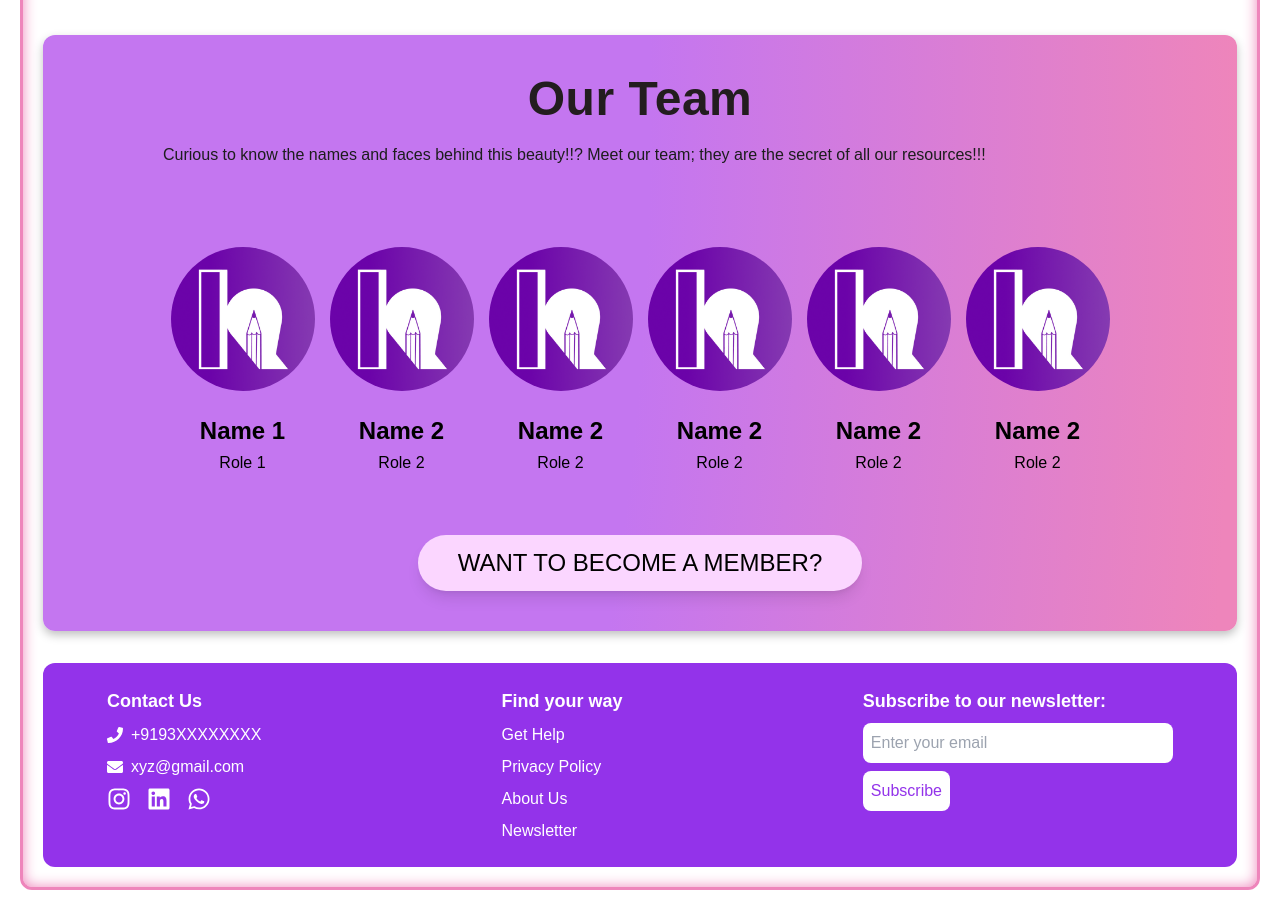
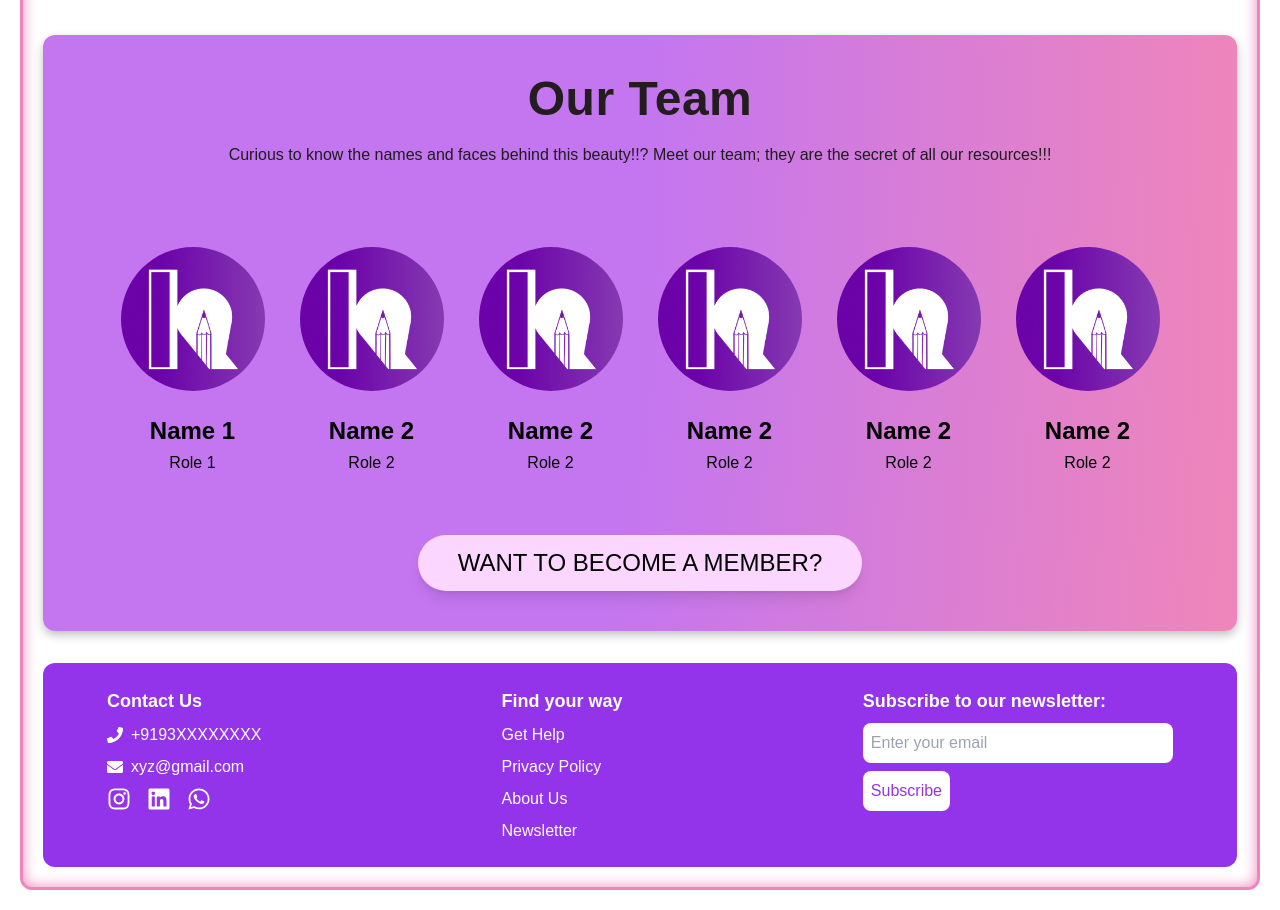
Before and after one commit to Soumyadipmaity1/k-prep-main, a Next.js app: page / in a window 1280 px wide. Shown: the part 1780-2690 px from the top of the page. Built offline with nearby package versions, Linux system fonts and the light colour scheme; a web font is replaced by a local one.

Commit message:
docs: Updated Team component with motivational message and rearranged layout.

```diff
--- a/src/components/landingpage/Team/team.tsx
+++ b/src/components/landingpage/Team/team.tsx
@@ -7,11 +7,11 @@ const Team: React.FC = () => {
     <div className=' bg-gradient-to-r rounded-xl bg-team from-[#C476F0] to-[#EE85BB] py-10 sm:p-10'>
       <div className="text-center">
         <h1 className="text-5xl font-bold tracking-[0.5px] text-[#231D1F]">Our Team</h1>
-        <p className="p-5 pb-10 text-justify text-[#1d1d1d]  sm:px-20">
+        <p className="p-5 pb-10 text-[#1d1d1d] text-center">
         Curious to know the names and faces behind this beauty!!? Meet our team; they are the secret of all our resources!!!
         </p>
       </div>
-      <div className="flex flex-wrap justify-around pt-10 sm:mx-20">
+      <div className="flex flex-wrap justify-around pt-10 2xl:mx-20 xl:mx-5">
         {teamMembers.map((member, index) => (
           <div key={index} className="flex flex-col items-center justify-center mb-10">
             <div className="mb-4">
```
